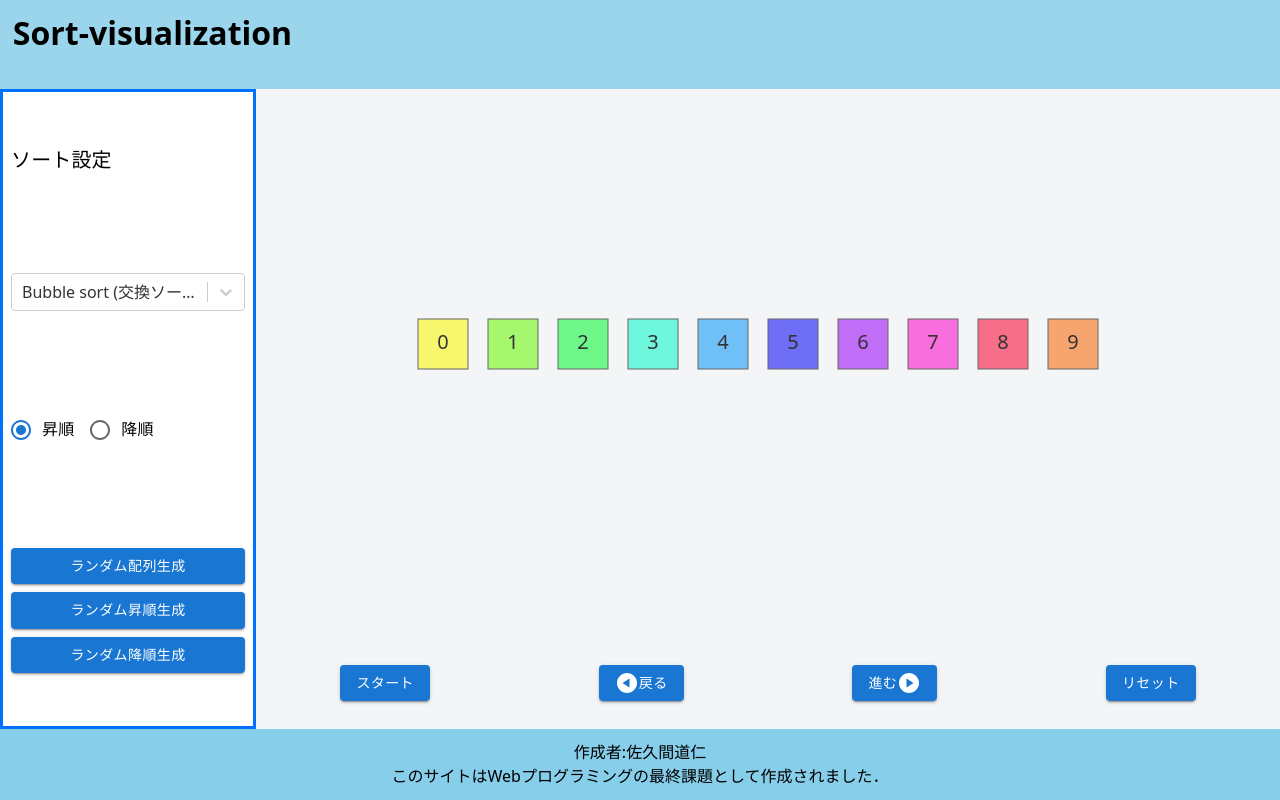
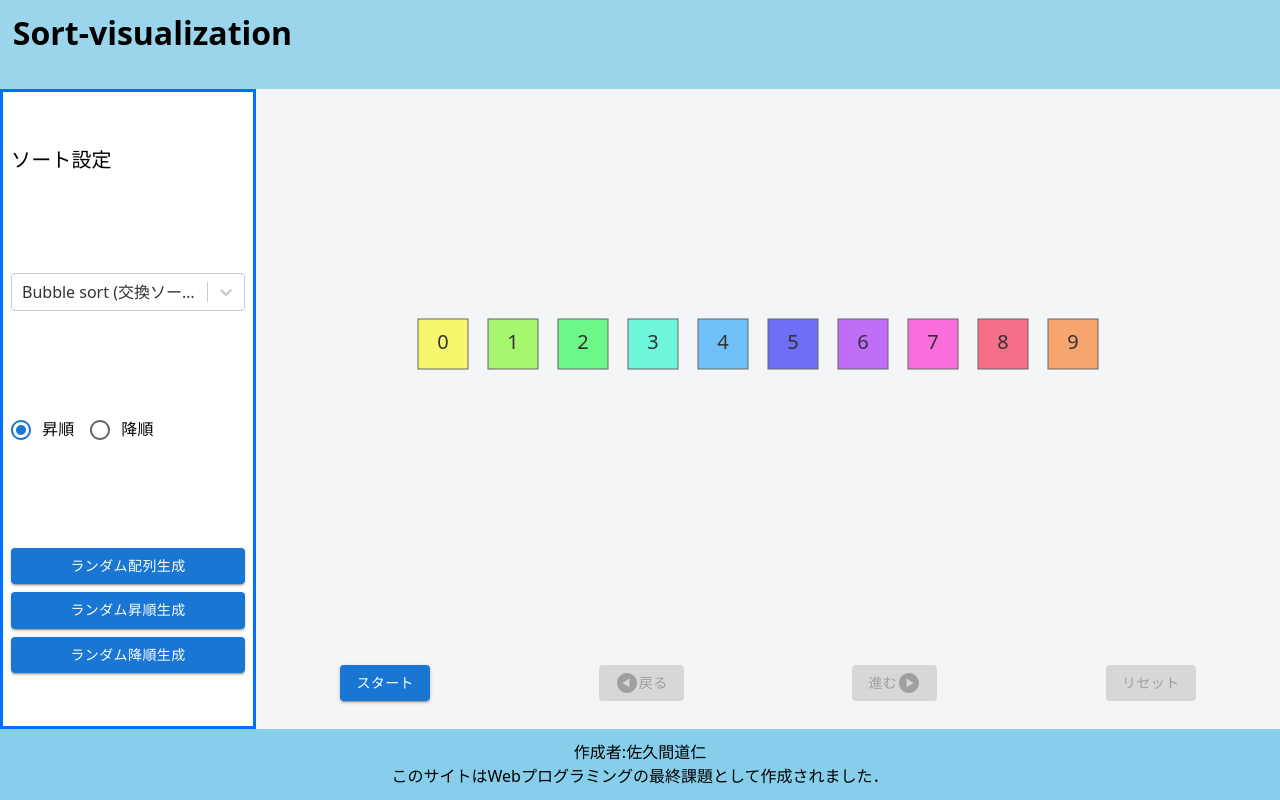
Before and after one commit to mitchi-0719/sort-visualization, a React (Vite) app: page / in a window 1280 px wide. Built offline with nearby package versions, Linux system fonts and the light colour scheme.

Commit message:
いろいろ調整

```diff
--- a/src/common/Sort.jsx
+++ b/src/common/Sort.jsx
@@ -7,7 +7,11 @@ export const Sort = ({
   setArray,
   sortType,
   order,
-  setIsLoading,
+  isRunning,
+  setIsRunning,
+  sortDataLength,
+  sortIndex,
+  setSortIndex,
   setSortData,
 }) => {
   return (
@@ -18,7 +22,11 @@ export const Sort = ({
           sortType={sortType}
           isAsc={order === "asc"}
           array={array}
-          setIsLoading={setIsLoading}
+          sortIndex={sortIndex}
+          setSortIndex={setSortIndex}
+          isRunning={isRunning}
+          setIsRunning={setIsRunning}
+          sortDataLength={sortDataLength}
           setSortData={setSortData}
         />
       </Box>
--- a/src/components/Main.jsx
+++ b/src/components/Main.jsx
@@ -1,4 +1,4 @@
-import { useEffect, useState } from "react";
+import { useState } from "react";
 import { Box } from "@mui/material";
 import { Setting } from "../common/Setting";
 import { Sort } from "../common/Sort";
@@ -8,7 +8,8 @@ export const Main = () => {
   const [sortType, setSortType] = useState("bubble");
   const [order, setOrder] = useState("asc");
   const [isRunning, setIsRunning] = useState(false);
-  const [isLoading, setIsLoading] = useState(false);
+
+  const [sortIndex, setSortIndex] = useState(0);
 
   const [sortData, setSortData] = useState([]);
 
@@ -26,7 +27,11 @@ export const Main = () => {
         setArray={setArray}
         sortType={sortType}
         order={order}
-        setIsLoading={setIsLoading}
+        sortIndex={sortIndex}
+        setSortIndex={setSortIndex}
+        isRunning={isRunning}
+        setIsRunning={setIsRunning}
+        sortDataLength={isRunning ? sortData.length : 0}
         setSortData={setSortData}
       />
     </Box>
--- a/src/components/sort/SortButton.jsx
+++ b/src/components/sort/SortButton.jsx
@@ -6,31 +6,44 @@ export const SortButton = ({
   sortType,
   isAsc,
   array,
-  setIsLoading,
+  isRunning,
+  setIsRunning,
+  sortIndex,
+  setSortIndex,
+  sortDataLength,
   setSortData,
 }) => {
   const handleFetch = async () => {
-    setIsLoading(true);
     const res = await apiFetch(sortType, isAsc, array);
-    setSortData(res);
-    setIsLoading(false);
+    setSortData(res.API_Response.sort_log.log.logs);
+    setIsRunning(true);
   };
 
   return (
     <Box display="flex" justifyContent="space-around">
       {/* <Button variant="contained">解説</Button> */}
-      <Button variant="contained" onClick={handleFetch}>
+      <Button variant="contained" onClick={handleFetch} disabled={isRunning}>
         スタート
       </Button>
-      <Button variant="contained">
+      <Button
+        variant="contained"
+        disabled={sortIndex === 0 || !isRunning}
+        onClick={() => setSortIndex((prev) => prev - 1)}
+      >
         <PlayCircle sx={{ transform: "scale(-1, 1)" }} />
         戻る
       </Button>
-      <Button variant="contained">
+      <Button
+        variant="contained"
+        disabled={sortIndex === sortDataLength - 1 || !isRunning}
+        onClick={() => setSortIndex((prev) => prev + 1)}
+      >
         進む
         <PlayCircle />
       </Button>
-      <Button variant="contained">リセット</Button>
+      <Button variant="contained" disabled={!isRunning}>
+        リセット
+      </Button>
     </Box>
   );
 };
--- a/src/components/sort/SortSetting.jsx
+++ b/src/components/sort/SortSetting.jsx
@@ -1,4 +1,4 @@
-import { Box, Button } from "@mui/material";
+import { Box } from "@mui/material";
 import { generatePaleColors } from "../../feature/generatePaleColors";
 import { useWindowSize } from "../../feature/useWindowSize";
 import { useEffect, useState } from "react";
```
